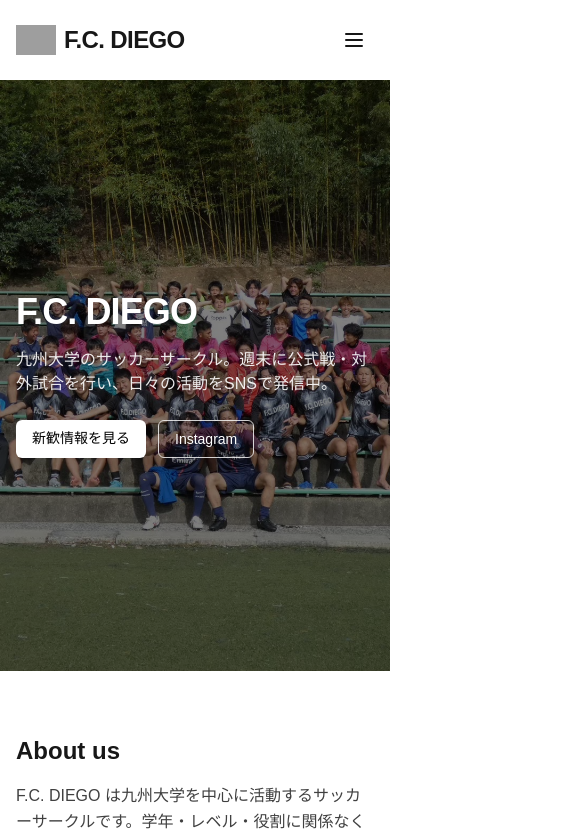
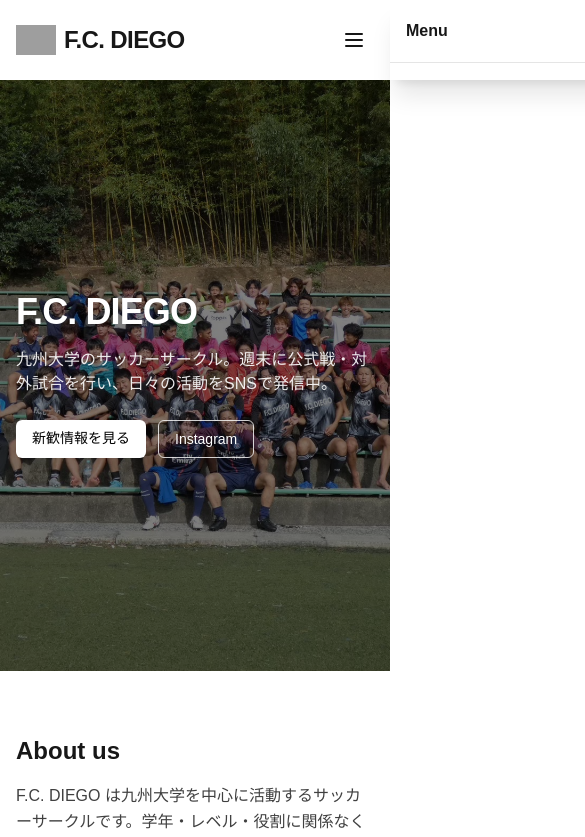
Before and after one commit to ogachan2/fcdiego-site, a Next.js app: page / in a window 390 px wide. Shown: the top 837 px of the page, 585 px wide, since content can reach past the window. Built offline with nearby package versions, Linux system fonts and the light colour scheme; grey boxes are pictures that could not be loaded.

Commit message:
メニュー背景v8

```diff
--- a/src/components/Header.tsx
+++ b/src/components/Header.tsx
@@ -96,22 +96,18 @@ export default function Header() {
       </div>
 
       {/* モバイルメニュー（ドロワー） */}
-      {open && (
-        <div
-          className="fixed inset-0 z-40 sm:hidden bg-white"
-          onClick={() => setOpen(false)}   // 背景タップで閉じる
-        >
-          {/* クリックイベントが親に伝播しないようにする */}
       <aside
         id="mobile-menu"
-            className="absolute inset-x-0 top-0 h-full w-full"
+        className={[
+          "fixed right-0 top-0 bottom-0 z-40 w-72 bg-white shadow-xl sm:hidden",
+          "transform transition-transform duration-300",
+          open ? "translate-x-0" : "translate-x-full pointer-events-none",
+        ].join(" ")}
         role="dialog"
         aria-modal="true"
-            onClick={(e) => e.stopPropagation()}
       >
-            {/* ヘッダー高さ分の余白をつけて、その下からメニュー表示 */}
-            <div className="pt-20 px-4">
-              <div className="mb-4 flex items-center justify-between">
+        <div className="flex h-full flex-col bg-white">
+          <div className="flex items-center justify-between px-4 py-3 border-b border-neutral-200">
             <span className="font-semibold">Menu</span>
             <button
               aria-label="Close menu"
@@ -130,8 +126,8 @@ export default function Header() {
             </button>
           </div>
 
-              <nav>
-                <ul className="divide-y divide-neutral-200">
+          <nav className="px-2 py-2 flex-1 overflow-y-auto">
+            <ul className="divide-y divide-neutral-200 bg-white">
               <li><Link href="/"        onClick={() => setOpen(false)} className="block px-4 py-3 hover:bg-neutral-50">HOME</Link></li>
               <li><Link href="/about"   onClick={() => setOpen(false)} className="block px-4 py-3 hover:bg-neutral-50">ABOUT</Link></li>
               <li><Link href="/results" onClick={() => setOpen(false)} className="block px-4 py-3 hover:bg-neutral-50">RESULTS</Link></li>
@@ -153,8 +149,6 @@ export default function Header() {
           </nav>
         </div>
       </aside>
-        </div>
-      )}
     </header>
   );
 }
```
Lines whose indentation alone changed are shown as unchanged.
